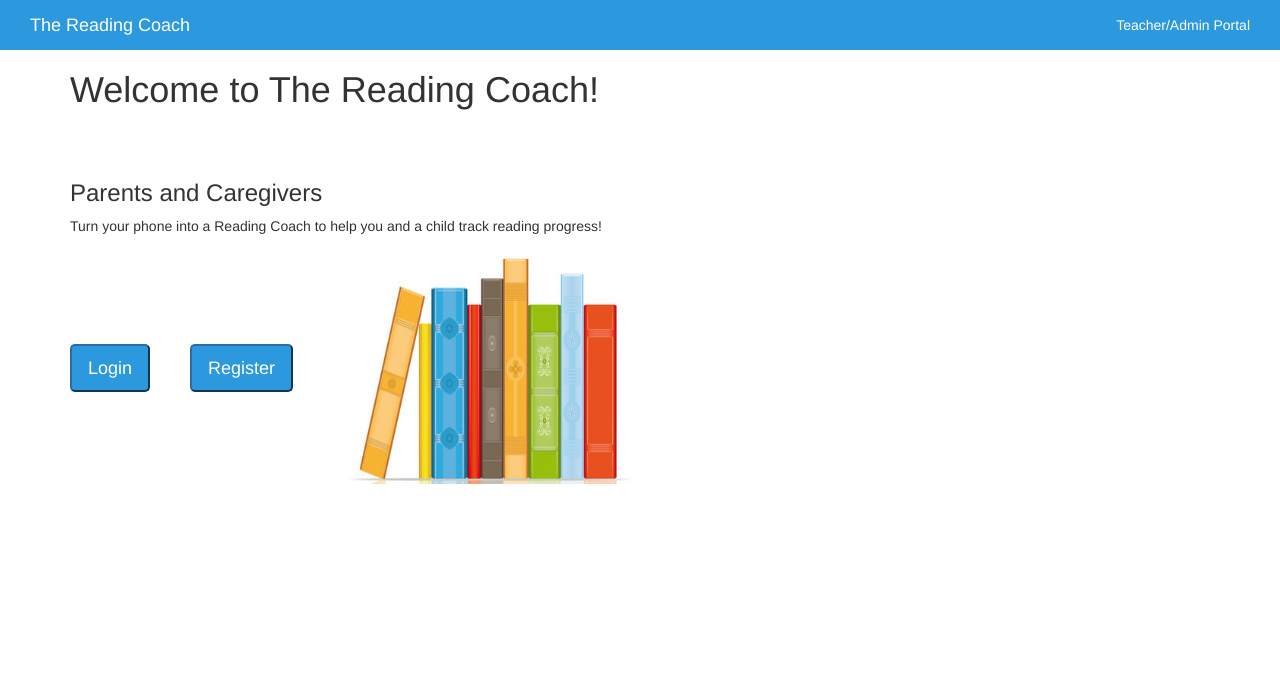
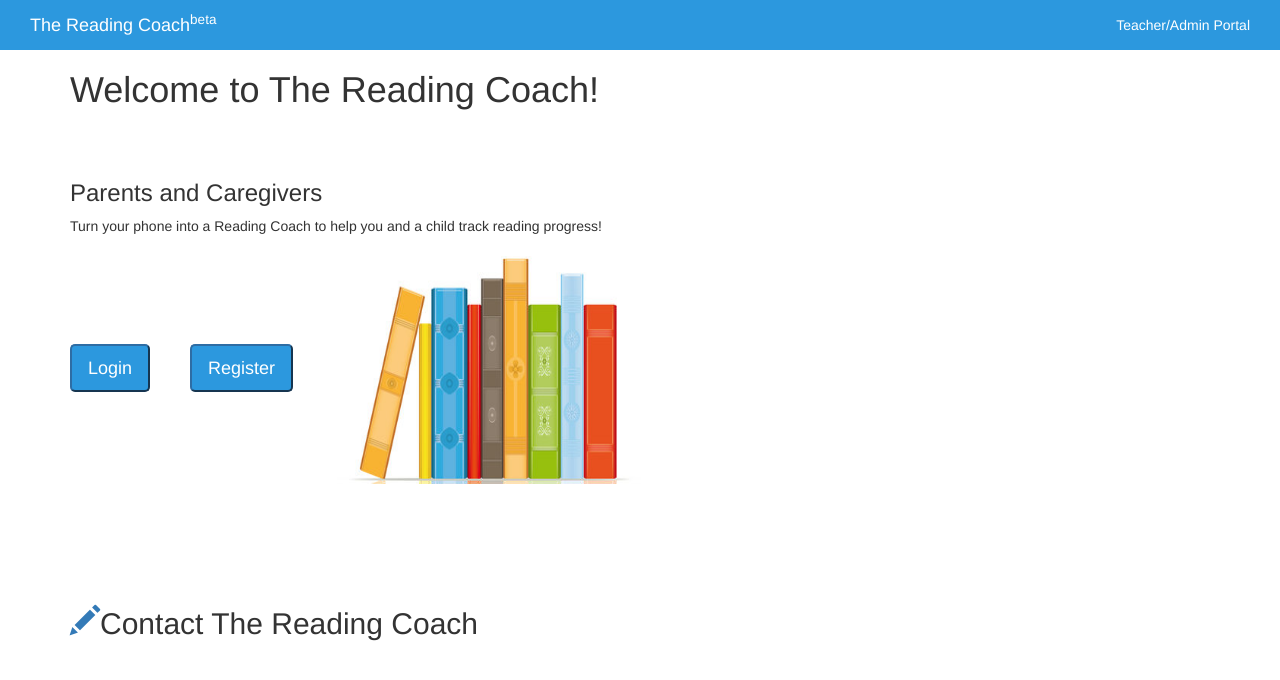
Before and after one commit to groovycol/Reading-Coach, a Flask app: page / in a window 1280 px wide. Shown: the top 680 px of the page. Run offline with Flask 2, Linux system fonts and the light colour scheme; some libraries are stand-ins or nearby versions.

Commit message:
Added beta superscript and contact link

```diff
--- a/templates/base.html
+++ b/templates/base.html
@@ -18,7 +18,7 @@
         <span class="icon-bar"></span>
         <span class="icon-bar"></span>
       </button>
-      <a class="navbar-brand" href="/">The Reading Coach</a>
+      <a class="navbar-brand" href="/">The Reading Coach<sup>beta</sup></a>
     </div>
 
     <!-- Collect the nav links, forms, and other content for toggling -->
--- a/templates/index.html
+++ b/templates/index.html
@@ -26,5 +26,14 @@
         </div>
     </div>
 </div>
+<footer>
+    <div class="container">
+        <div class="row">
+            <div class="col-xs-12">
+                <h2><a href="mailto:thereadingcoachapp@gmail.com"><span class="glyphicon glyphicon-pencil"></span></a>Contact The Reading Coach</h2>
+            </div>
+        </div>
+    </div>
+</footer>
 
 {% endblock %}
```
Also changed, not shown: 1 other file.
